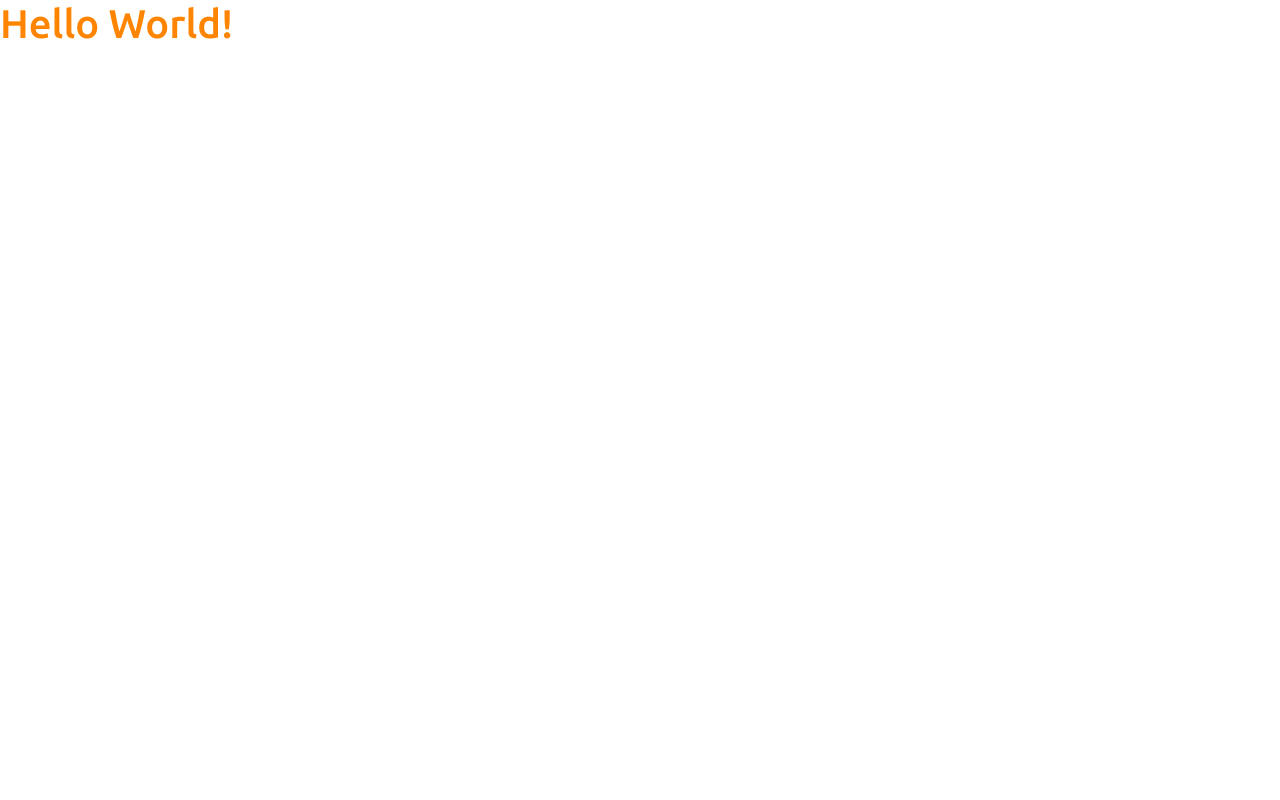
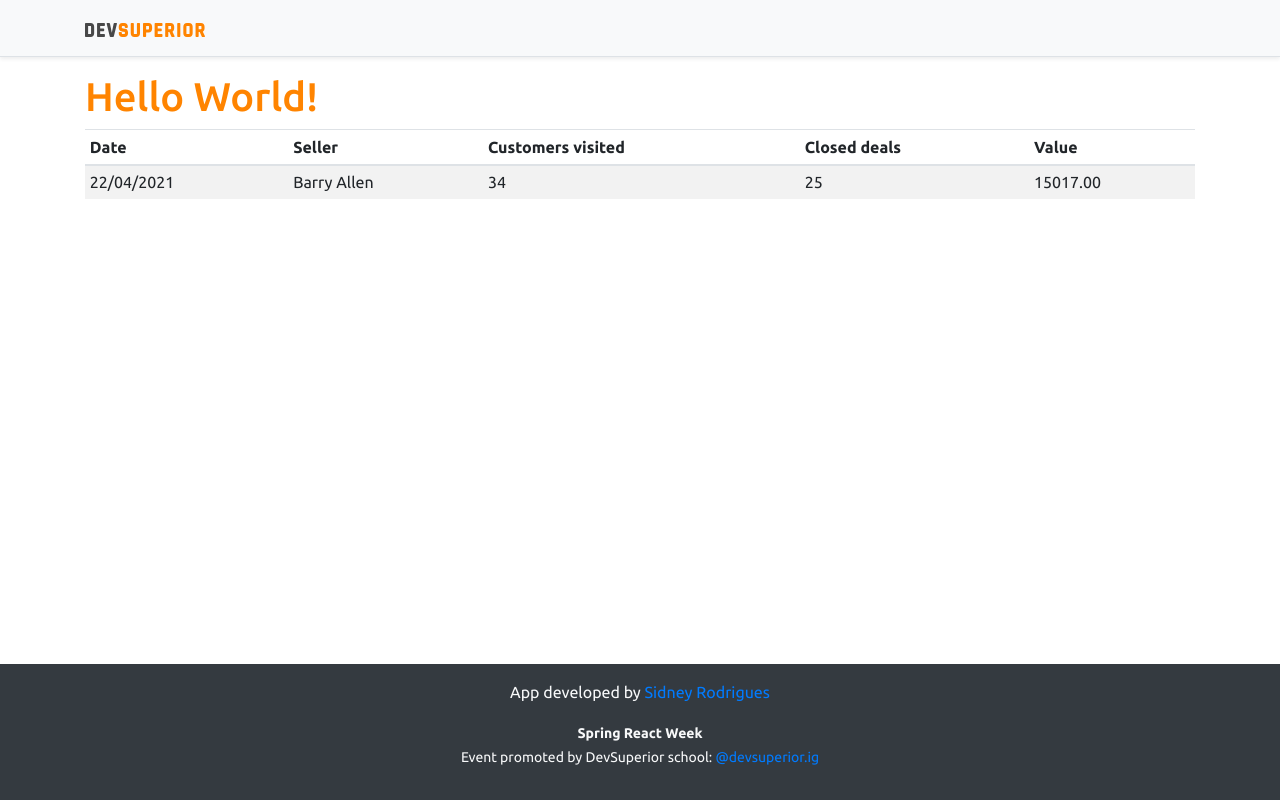
Before and after one commit to sidneyrod/sales-dash, a React (Create React App) app in the folder frontend/: page / in a window 1280 px wide. Built offline with nearby package versions, Linux system fonts and the light colour scheme.

Commit message:
Basic static components

```diff
--- a/frontend/src/App.tsx
+++ b/frontend/src/App.tsx
@@ -1,8 +1,17 @@
+import DataTable from "components/DataTable";
+import Footer from "components/Footer";
+import Navbar from "components/Navbar";
+
 function App() {
   return (
-    <div>
-      <h1 className="text-primary">Hello World!</h1>
-    </div>
+    <>
+      <Navbar />
+      <div className="container">
+        <h1 className="text-primary">Hello World!</h1>
+        <DataTable />
+      </div>
+      <Footer />
+    </>
   );
 }
 
--- /dev/null
+++ b/frontend/src/components/DataTable/index.tsx
@@ -0,0 +1,28 @@
+const DataTable = () => {
+    return (
+        <div className="table-responsive">
+            <table className="table table-striped table-sm">
+                <thead>
+                    <tr>
+                        <th>Date</th>
+                        <th>Seller</th>
+                        <th>Customers visited</th>
+                        <th>Closed deals</th>
+                        <th>Value</th>
+                    </tr>
+                </thead>
+                <tbody>
+                    <tr>
+                        <td>22/04/2021</td>
+                        <td>Barry Allen</td>
+                        <td>34</td>
+                        <td>25</td>
+                        <td>15017.00</td>
+                    </tr>
+                </tbody>
+            </table>
+        </div>
+    );
+}
+
+export default DataTable;
--- /dev/null
+++ b/frontend/src/components/Footer/index.tsx
@@ -0,0 +1,15 @@
+const Footer = () => {
+    return (
+        <footer className="footer mt-auto py-3 bg-dark">
+            <div className="container">
+                <p className="text-light">App developed by <a href="https://github.com/sidneyrod"
+                target="_blank" rel="noreferrer">Sidney Rodrigues</a></p>
+                <p className="text-light"><small><strong>Spring React Week</strong><br />
+                Event promoted by DevSuperior school: <a href="https://instagram.com/devsuperior.ig"
+                target="_blank" rel="noreferrer">@devsuperior.ig</a></small></p>
+            </div>
+        </footer>
+    );
+}
+
+export default Footer;
--- /dev/null
+++ b/frontend/src/components/Navbar/index.tsx
@@ -0,0 +1,15 @@
+import ImgDsDark from 'assets/img/ds-dark.svg';
+
+const Navbar = () => {
+    return (
+        <div className="d-flex flex-column flex-md-row align-items-center p-3 px-md-4 mb-3 bg-light border-bottom shadow-sm">
+            <div className="container">
+                <nav className="my-2 my-md-0 mr-md-3">
+                    <img src={ImgDsDark} alt="DevSuperior" width="120" />
+                </nav>
+            </div>
+        </div>
+    );
+}
+
+export default Navbar;
```
Also changed, not shown: frontend/src/assets/img/ds-dark.svg (added).
